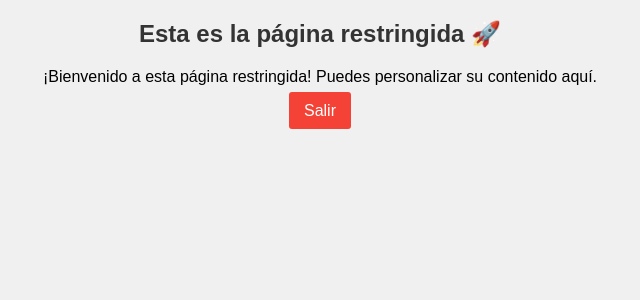
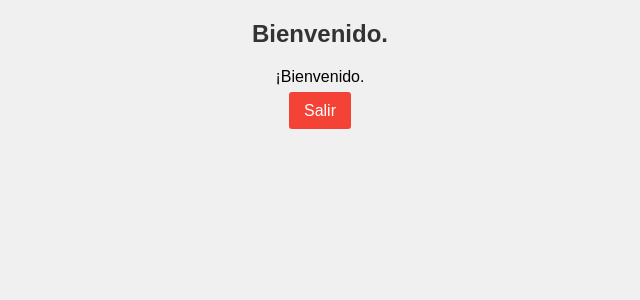
Before and after one commit to erikujum/inicio-cierre, a PHP site: page /bienvenido.php in a window 1280 px wide. Shown: the top 300 px of the page, without its empty margins (320-960 px from the left). Run offline with PHP 8.4, Linux system fonts and the light colour scheme; the visitor is signed in with stand-in values (Sample User, id 1).

Commit message:
1231
adad

```diff
--- a/inicio/bienvenido.php
+++ b/inicio/bienvenido.php
@@ -42,8 +42,8 @@ if (!isset($_SESSION['usuario'])) {
 </head>
 
 <body>
-    <h2>Esta es la página restringida 🚀</h2>
-    <p>¡Bienvenido a esta página restringida! Puedes personalizar su contenido aquí.</p>
+    <h2>Bienvenido.</h2>
+    <p>¡Bienvenido.</p>
     <a href="logout.php">Salir</a>
 </body>
 </html>
```
